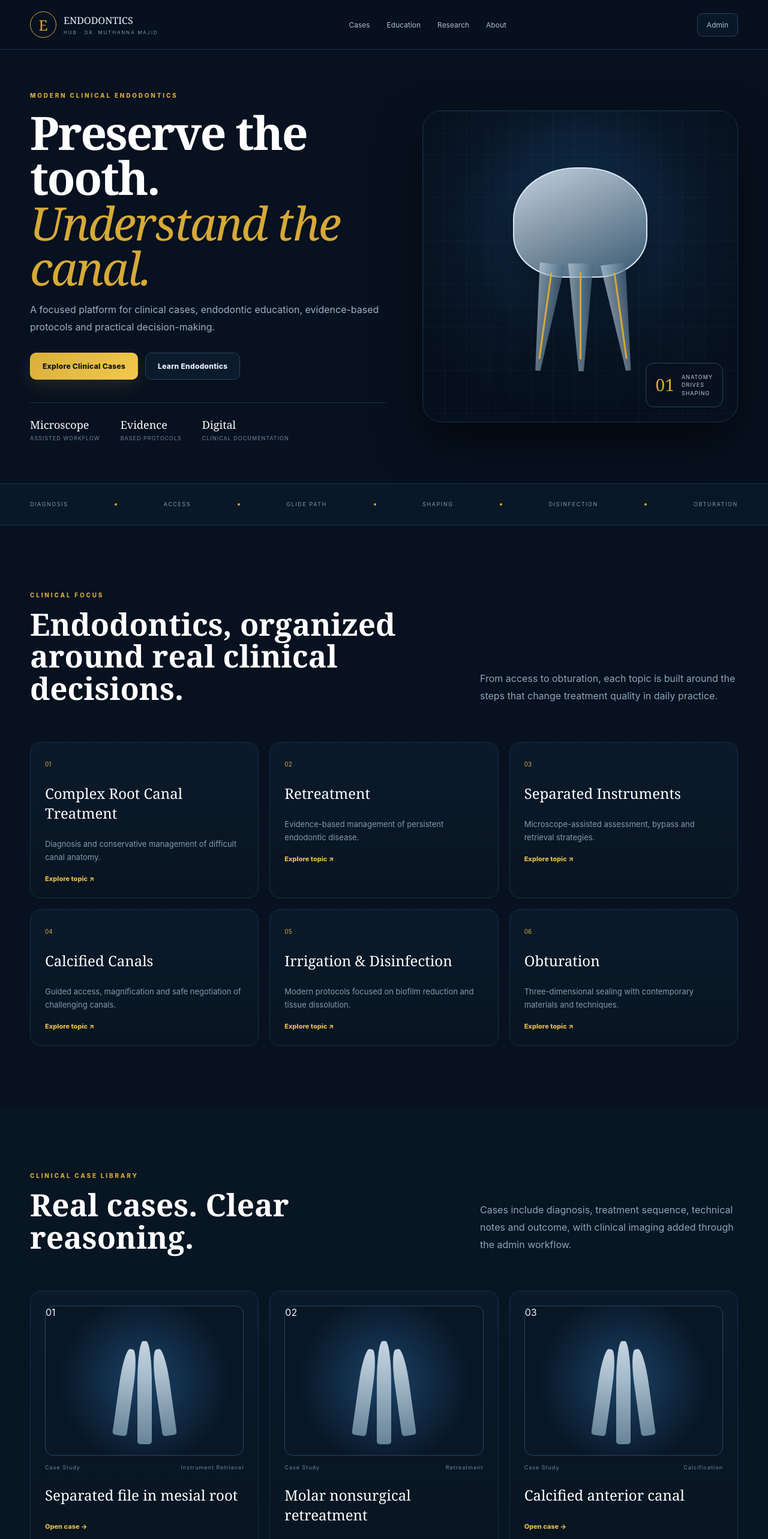
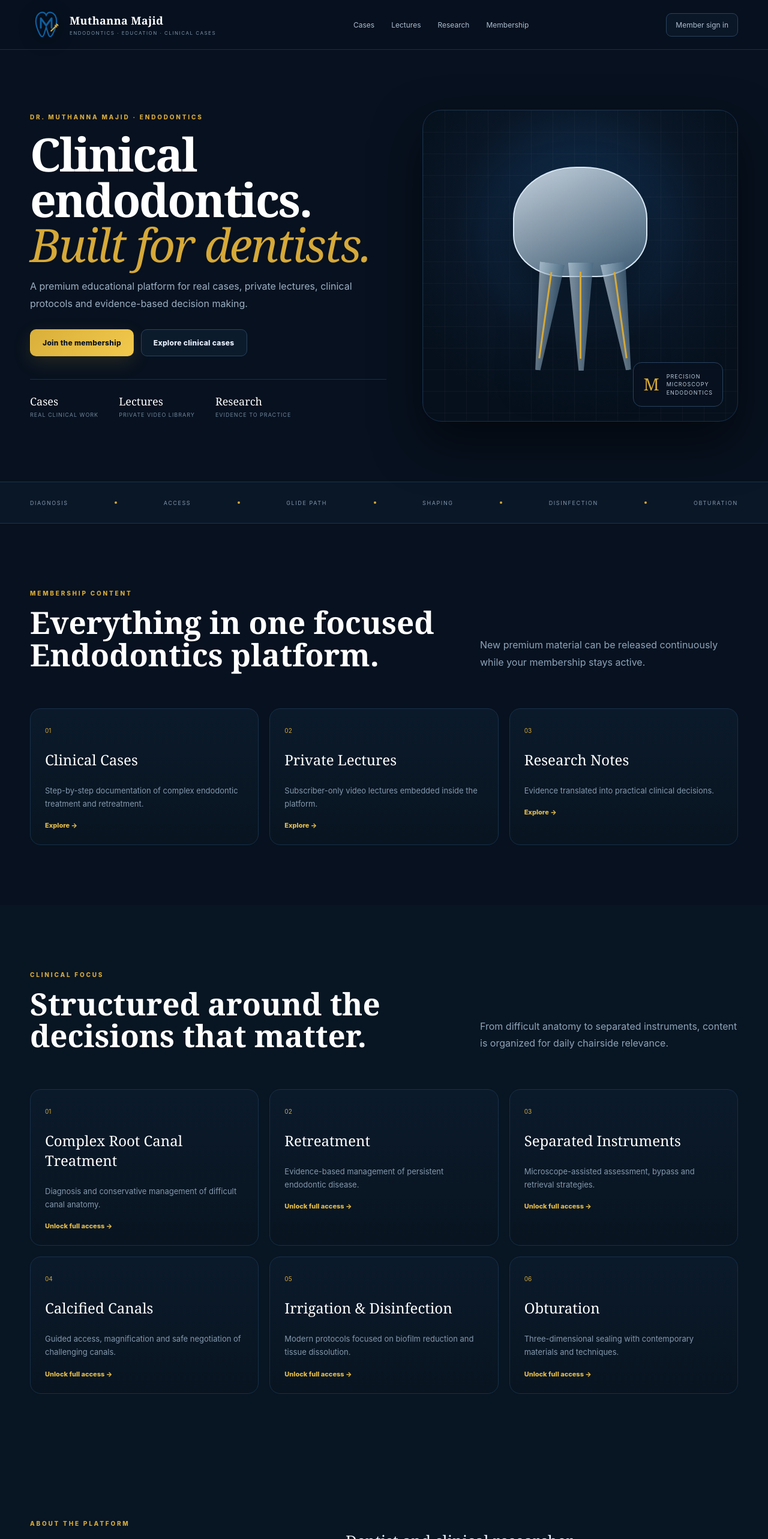
Before and after one commit to mutumajid111-creator/endodontics-hub, a Next.js app: page / in a window 1280 px wide. Shown: the top 2566 px of the page at 60% size. Built offline with nearby package versions, Linux system fonts and the light colour scheme.

Commit message:
Redesign homepage around premium membership brand

```diff
--- a/app/page.tsx
+++ b/app/page.tsx
@@ -1,4 +1,5 @@
 import Link from "next/link";
+import Brand from "@/components/Brand";
 
 const focusAreas = [
   ["01", "Complex Root Canal Treatment", "Diagnosis and conservative management of difficult canal anatomy."],
@@ -9,53 +10,36 @@
   ["06", "Obturation", "Three-dimensional sealing with contemporary materials and techniques."],
 ];
 
-const cases = [
-  { slug: "separated-file-mesial-root", title: "Separated file in mesial root", tag: "Instrument Retrieval", status: "Case Study" },
-  { slug: "molar-nonsurgical-retreatment", title: "Molar nonsurgical retreatment", tag: "Retreatment", status: "Case Study" },
-  { slug: "calcified-anterior-canal", title: "Calcified anterior canal", tag: "Calcification", status: "Case Study" },
-];
-
-const articles = [
-  ["CLINICAL NOTE", "How large should we prepare the apical third?"],
-  ["TECHNIQUE", "Micro vs macro glide path: practical differences"],
-  ["EVIDENCE", "Modern NiTi shaping: what actually matters clinically?"],
+const benefits = [
+  ["Clinical Cases", "Step-by-step documentation of complex endodontic treatment and retreatment."],
+  ["Private Lectures", "Subscriber-only video lectures embedded inside the platform."],
+  ["Research Notes", "Evidence translated into practical clinical decisions."],
 ];
 
 export default function Home() {
-  return (
-    <main>
-      <header className="header">
-        <div className="shell nav">
-          <Link href="/" className="logo" aria-label="Endodontics Hub home"><span className="mark">E</span><span><strong>ENDODONTICS</strong><small>HUB · DR. MUTHANNA MAJID</small></span></Link>
-          <nav className="navlinks"><Link href="/cases">Cases</Link><a href="#education">Education</a><Link href="/research">Research</Link><a href="#about">About</a></nav>
-          <Link href="/admin" className="navcta">Admin</Link>
-        </div>
-      </header>
+  return <main>
+    <header className="header"><div className="shell nav"><Brand/><nav className="navlinks"><Link href="/cases">Cases</Link><Link href="/lectures">Lectures</Link><Link href="/research">Research</Link><Link href="/pricing">Membership</Link></nav><Link href="/member/login" className="navcta">Member sign in</Link></div></header>
 
-      <section id="home" className="hero shell">
-        <div className="heroCopy">
-          <div className="kicker"><span></span> MODERN CLINICAL ENDODONTICS</div>
-          <h1>Preserve the tooth.<br/><em>Understand the canal.</em></h1>
-          <p className="lead">A focused platform for clinical cases, endodontic education, evidence-based protocols and practical decision-making.</p>
-          <div className="heroActions"><Link href="/cases" className="btn primary">Explore Clinical Cases</Link><a href="#education" className="btn secondary">Learn Endodontics</a></div>
-          <div className="metrics"><div><strong>Microscope</strong><span>assisted workflow</span></div><div><strong>Evidence</strong><span>based protocols</span></div><div><strong>Digital</strong><span>clinical documentation</span></div></div>
-        </div>
+    <section className="hero shell">
+      <div className="heroCopy">
+        <div className="kicker">DR. MUTHANNA MAJID · ENDODONTICS</div>
+        <h1>Clinical endodontics.<br/><em>Built for dentists.</em></h1>
+        <p className="lead">A premium educational platform for real cases, private lectures, clinical protocols and evidence-based decision making.</p>
+        <div className="heroActions"><Link href="/pricing" className="btn primary">Join the membership</Link><Link href="/cases" className="btn secondary">Explore clinical cases</Link></div>
+        <div className="metrics"><div><strong>Cases</strong><span>REAL CLINICAL WORK</span></div><div><strong>Lectures</strong><span>PRIVATE VIDEO LIBRARY</span></div><div><strong>Research</strong><span>EVIDENCE TO PRACTICE</span></div></div>
+      </div>
+      <div className="heroArt" aria-label="Root canal visual"><div className="gridlines"></div><div className="toothCard"><div className="toothCrown"></div><div className="root root1"><i></i></div><div className="root root2"><i></i></div><div className="root root3"><i></i></div></div><div className="microLabel"><b>M</b><span>PRECISION<br/>MICROSCOPY<br/>ENDODONTICS</span></div></div>
+    </section>
 
-        <div className="heroArt" aria-label="Endodontic canal illustration"><div className="gridlines"></div><div className="toothCard"><div className="toothCrown"></div><div className="root root1"><i></i></div><div className="root root2"><i></i></div><div className="root root3"><i></i></div><div className="apexDot one"></div><div className="apexDot two"></div></div><div className="microLabel"><b>01</b><span>ANATOMY<br/>DRIVES<br/>SHAPING</span></div></div>
-      </section>
+    <section className="band"><div className="shell bandInner"><span>DIAGNOSIS</span><i></i><span>ACCESS</span><i></i><span>GLIDE PATH</span><i></i><span>SHAPING</span><i></i><span>DISINFECTION</span><i></i><span>OBTURATION</span></div></section>
 
-      <section className="band"><div className="shell bandInner"><span>DIAGNOSIS</span><i></i><span>ACCESS</span><i></i><span>GLIDE PATH</span><i></i><span>SHAPING</span><i></i><span>DISINFECTION</span><i></i><span>OBTURATION</span></div></section>
+    <section className="section shell"><div className="sectionIntro"><div><p className="eyebrow">MEMBERSHIP CONTENT</p><h2>Everything in one focused Endodontics platform.</h2></div><p>New premium material can be released continuously while your membership stays active.</p></div><div className="focusGrid">{benefits.map(([title,desc],i)=><article className="focusCard" key={title}><span>0{i+1}</span><h3>{title}</h3><p>{desc}</p><Link href={i===0?"/cases":i===1?"/lectures":"/research"}>Explore →</Link></article>)}</div></section>
 
-      <section id="education" className="section shell"><div className="sectionIntro"><div><p className="eyebrow">CLINICAL FOCUS</p><h2>Endodontics, organized around real clinical decisions.</h2></div><p>From access to obturation, each topic is built around the steps that change treatment quality in daily practice.</p></div><div className="focusGrid">{focusAreas.map(([n,t,d]) => <article key={n} className="focusCard"><span>{n}</span><h3>{t}</h3><p>{d}</p><Link href="/research">Explore topic ↗</Link></article>)}</div></section>
+    <section className="dark"><div className="shell section"><div className="sectionIntro"><div><p className="eyebrow gold">CLINICAL FOCUS</p><h2>Structured around the decisions that matter.</h2></div><p>From difficult anatomy to separated instruments, content is organized for daily chairside relevance.</p></div><div className="focusGrid">{focusAreas.map(([n,t,d])=><article className="focusCard" key={n}><span>{n}</span><h3>{t}</h3><p>{d}</p><Link href="/pricing">Unlock full access →</Link></article>)}</div></div></section>
 
-      <section id="cases" className="dark"><div className="shell section"><div className="sectionIntro light"><div><p className="eyebrow gold">CLINICAL CASE LIBRARY</p><h2>Real cases. Clear reasoning.</h2></div><p>Cases include diagnosis, treatment sequence, technical notes and outcome, with clinical imaging added through the admin workflow.</p></div><div className="caseGrid">{cases.map((c, i) => <article className="caseCard" key={c.title}><div className="caseVisual"><span>{String(i+1).padStart(2,"0")}</span><div className="xrayTooth"><b></b><b></b><b></b></div></div><div className="caseMeta"><span>{c.status}</span><span>{c.tag}</span></div><h3>{c.title}</h3><Link href={`/cases/${c.slug}`}>Open case →</Link></article>)}</div><div className="sectionAction"><Link href="/cases" className="btn secondary lightButton">View all clinical cases</Link></div></div></section>
+    <section className="about"><div className="shell aboutGrid"><div><p className="eyebrow gold">ABOUT THE PLATFORM</p><h2>Dr. Muthanna<br/>Majid Shayal</h2></div><div className="aboutText"><p className="big">Dentist and clinical researcher focused on Endodontics, microscope-assisted treatment and digital dentistry.</p><p>The platform combines real clinical documentation with structured education for dentists who want practical, modern Endodontics.</p><div className="chips"><span>Endodontics</span><span>Microscopy</span><span>Clinical Research</span><span>Digital Dentistry</span></div><div className="heroActions"><Link href="/pricing" className="btn primary">View membership plans</Link><Link href="/register" className="btn secondary">Create account</Link></div></div></div></section>
 
-      <section id="research" className="section shell"><div className="sectionIntro"><div><p className="eyebrow">RESEARCH & NOTES</p><h2>Evidence translated into clinical practice.</h2></div><p>Concise summaries and practical notes connecting current literature with chairside endodontics.</p></div><div className="articles">{articles.map(([tag,title],i)=><article key={title}><span>{tag}</span><h3>{title}</h3><div className="articleFoot"><b>0{i+1}</b><Link href="/research">Read note ↗</Link></div></article>)}</div></section>
-
-      <section id="about" className="about"><div className="shell aboutGrid"><div><p className="eyebrow gold">ABOUT</p><h2>Dr. Muthanna<br/>Majid Shayal</h2></div><div className="aboutText"><p className="big">Dentist and clinical researcher focused on Endodontics, microscope-assisted treatment and digital dentistry.</p><p>This independent platform is designed to document clinical cases, organize practical endodontic knowledge and create a growing educational resource for dentists.</p><div className="chips"><span>Endodontics</span><span>Clinical Research</span><span>Digital Dentistry</span><span>Microscopy</span></div></div></div></section>
-
-      <section id="contact" className="contact shell"><p className="eyebrow">COLLABORATION · EDUCATION · CASE DISCUSSION</p><h2>Build better endodontics.</h2><p>For lectures, professional collaboration, clinical education and research.</p><Link href="/research" className="btn primary">Explore the platform</Link></section>
-      <footer><div className="shell footerInner"><div>ENDODONTICS HUB</div><span>Dr. Muthanna Majid Shayal · Maysan, Iraq</span><span>© 2026</span></div></footer>
-    </main>
-  );
+    <section className="contact shell"><p className="eyebrow">MONTHLY · ANNUAL · QI CARD</p><h2>Learn. Review. Apply.</h2><p>Join once and access subscriber clinical cases, lectures and future premium releases from your account.</p><Link href="/pricing" className="btn primary">Start membership</Link></section>
+    <footer><div className="shell footerInner"><div>DR. MUTHANNA MAJID · ENDODONTICS</div><span>Clinical education platform · Iraq</span><span>© 2026</span></div></footer>
+  </main>;
 }
```
